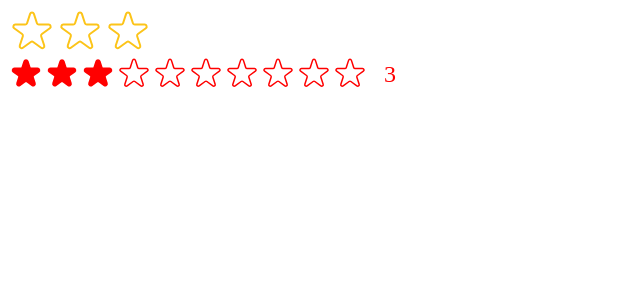
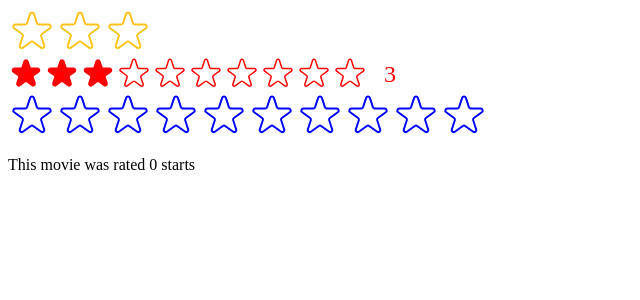
Before and after one commit to REDBOYTRAN/usepopcorn, a React (Create React App) app: page / in a window 1280 px wide. Shown: the top 300 px of the page, without its empty margins (0-640 px from the left). Built offline with nearby package versions, Linux system fonts and the light colour scheme.

Commit message:
PropTypes

```diff
--- a/src/StarRating.js
+++ b/src/StarRating.js
@@ -1,4 +1,5 @@
 import { useState } from "react";
+import PropTypes from "prop-types";
 
 const containerStyle = {
   display: "flex",
@@ -10,6 +11,16 @@ const starContainerStyle = {
   display: "flex",
 };
 
+StarRating.propTypes = {
+  maxRating: PropTypes.number.isRequired,
+  color: PropTypes.string,
+  size: PropTypes.number,
+  className: PropTypes.string,
+  messages: PropTypes.array,
+  defaultRating: PropTypes.number,
+  onSetRating: PropTypes.func,
+};
+
 export default function StarRating({
   maxRating = 5,
   color = "#fcc419",
@@ -17,12 +28,14 @@ export default function StarRating({
   className = "",
   messages = [],
   defaultRating = 0,
+  onSetRating,
 }) {
   const [rating, setRating] = useState(defaultRating);
   const [tempRating, setTempRating] = useState(0);
 
   function handleRating(rating) {
     setRating(rating);
+    if (onSetRating) onSetRating(rating);
   }
 
   const textStyle = {
--- a/src/index.js
+++ b/src/index.js
@@ -1,9 +1,25 @@
-import React from "react";
+import React, { useState } from "react";
 import ReactDOM from "react-dom/client";
 // import "./index.css";
 // import App from "./App";
 
 import StarRating from "./StarRating";
+
+function Test() {
+  const [rate, setRate] = useState(0);
+
+  function handleSetRate(x) {
+    console.log("hello");
+    setRate(x);
+  }
+
+  return (
+    <div>
+      <StarRating color="blue" maxRating={10} onSetRating={handleSetRate} />
+      <p>This movie was rated {rate} starts</p>
+    </div>
+  );
+}
 
 const root = ReactDOM.createRoot(document.getElementById("root"));
 root.render(
@@ -11,5 +27,6 @@ root.render(
     {/* <App /> */}
     <StarRating maxRating={3} messages={["Sheet", "Normal", "Good"]} />
     <StarRating color="red" size={36} maxRating={10} defaultRating={3} />
+    <Test />
   </React.StrictMode>
 );
```
